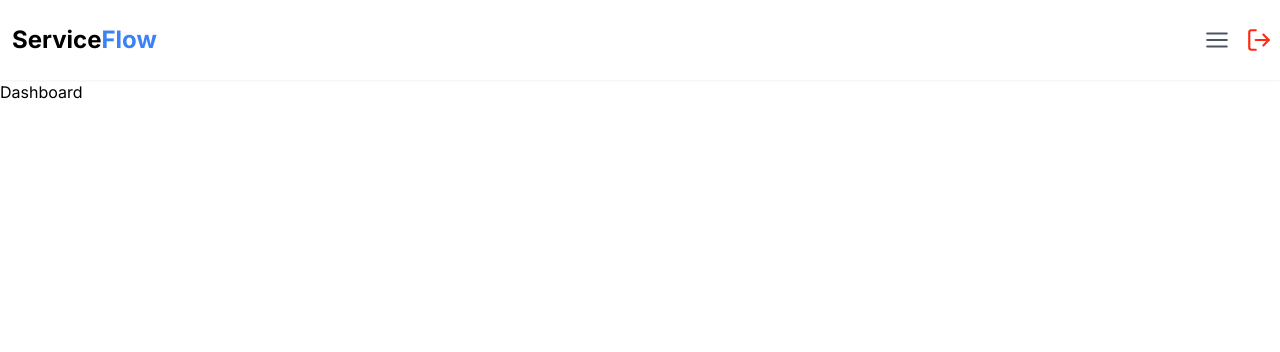
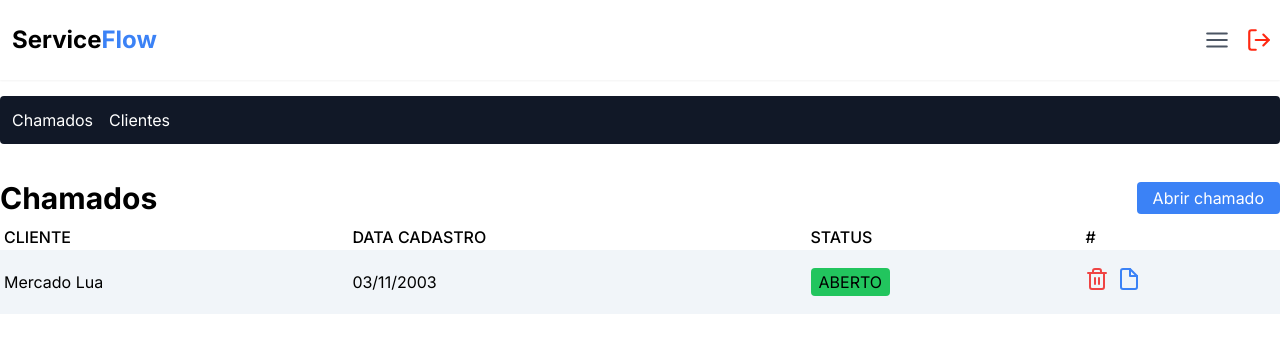
Before and after one commit to luismachadodev/serviceflow, a Next.js app: page /dashboard in a window 1280 px wide. Shown: the top 352 px of the page. Built offline with nearby package versions, Linux system fonts and the light colour scheme; no server answers; sample sign-in values are in the browser's storage.

Commit message:
feat: dashboard header and new table

```diff
--- /dev/null
+++ b/src/app/dashboard/components/header/index.tsx
@@ -0,0 +1,17 @@
+import { Container } from "@/components/container";
+import Link from "next/link";
+
+export function DashboardHeader () {
+  return (
+    <Container>
+      <header className="w-full bg-gray-900 my-4 p-3 rounded flex gap-4 items-center">
+        <Link href="/dashboard" className="text-white hover:font-bold duration-300">
+          Chamados
+        </Link>
+        <Link href="/dashboard/customer" className="text-white hover:font-bold duration-300">
+          Clientes
+        </Link>
+      </header>
+    </Container>
+  )
+}
--- /dev/null
+++ b/src/app/dashboard/components/ticket/index.tsx
@@ -0,0 +1,27 @@
+import { FiTrash2, FiFile } from "react-icons/fi"
+
+export function TicketItem () {
+  return (
+    <>
+    <tr className="border-b-2 border-b-slate-200 h-16 last:border-b-0 bg-slate-100 hover:bg-gray-200 duration-300">
+      <td className="text-left pl-1">
+        Mercado Lua
+      </td>
+      <td className="text-left hidden sm:table-cell">
+        03/11/2003
+      </td>
+      <td className="text-left">
+        <span className="bg-green-500 px-2 py-1 rounded">ABERTO</span>
+      </td>
+      <td className="text-left">
+        <button className="mr-2">
+          <FiTrash2 size={24} color="#EF4444" />
+        </button>
+        <button>
+          <FiFile size={24} color="#3b82f6" />
+        </button>
+      </td>
+    </tr>
+    </>
+  )
+}
--- /dev/null
+++ b/src/app/dashboard/customer/page.tsx
@@ -0,0 +1,24 @@
+
+import { Container } from "@/components/container";
+import { authOptions } from "@/lib/auth";
+import { getServerSession } from "next-auth";
+import { redirect } from "next/navigation";
+
+export default async function Customer () {
+
+  const session = await getServerSession(authOptions)
+
+  if(!session || !session.user) {
+    redirect("/")
+  }
+
+  return (
+    <Container>
+      <main>
+        <div>
+          <h1>Meus clientes</h1>
+        </div>
+      </main>
+    </Container>
+  )
+}
--- /dev/null
+++ b/src/app/dashboard/layout.tsx
@@ -0,0 +1,10 @@
+import { DashboardHeader } from '@/app/dashboard/components/header'
+
+export default function DashboardLayout({ children }: { children: React.ReactNode }) {
+  return (
+    <>
+    <DashboardHeader />
+      {children}
+    </>
+  )
+}
--- a/src/app/dashboard/page.tsx
+++ b/src/app/dashboard/page.tsx
@@ -1,7 +1,9 @@
 import { Container } from "@/components/container"
+import { TicketItem } from "@/app/dashboard/components/ticket"
 import { getServerSession } from "next-auth"
 import { authOptions } from "@/lib/auth"
 import { redirect } from "next/navigation"
+import Link from "next/link"
 
 export default async function Dashboard() {
   const session = await getServerSession(authOptions)
@@ -12,7 +14,28 @@
 
   return (
     <Container>
-      <h1>Dashboard</h1>
+      <main className="mt-9 mb-2">
+        <div className="flex items-center justify-between">
+          <h1 className="text-3xl font-bold">Chamados</h1>
+          <Link href="/dashboard/new" className="bg-blue-500 px-4 py-1 rounded text-white">
+            Abrir chamado
+          </Link>
+        </div>
+
+        <table className="min-w-full my-2">
+          <thead>
+            <tr>
+              <th className="font-medium text-left pl-1">CLIENTE</th>
+              <th className="font-medium text-left hidden sm:block">DATA CADASTRO</th>
+              <th className="font-medium text-left">STATUS</th>
+              <th className="font-medium text-left">#</th>
+            </tr>
+          </thead>
+          <tbody>
+            <TicketItem />
+          </tbody>
+        </table>
+      </main>
     </Container>
   )
 }
```
